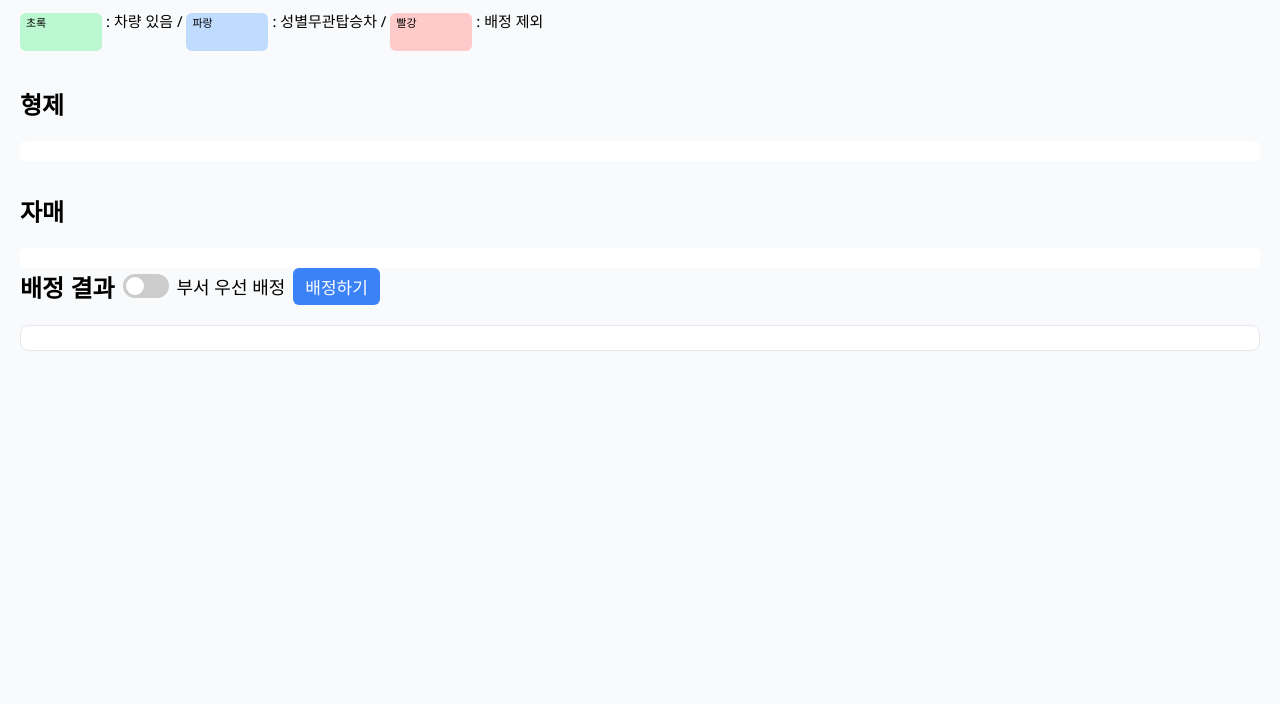
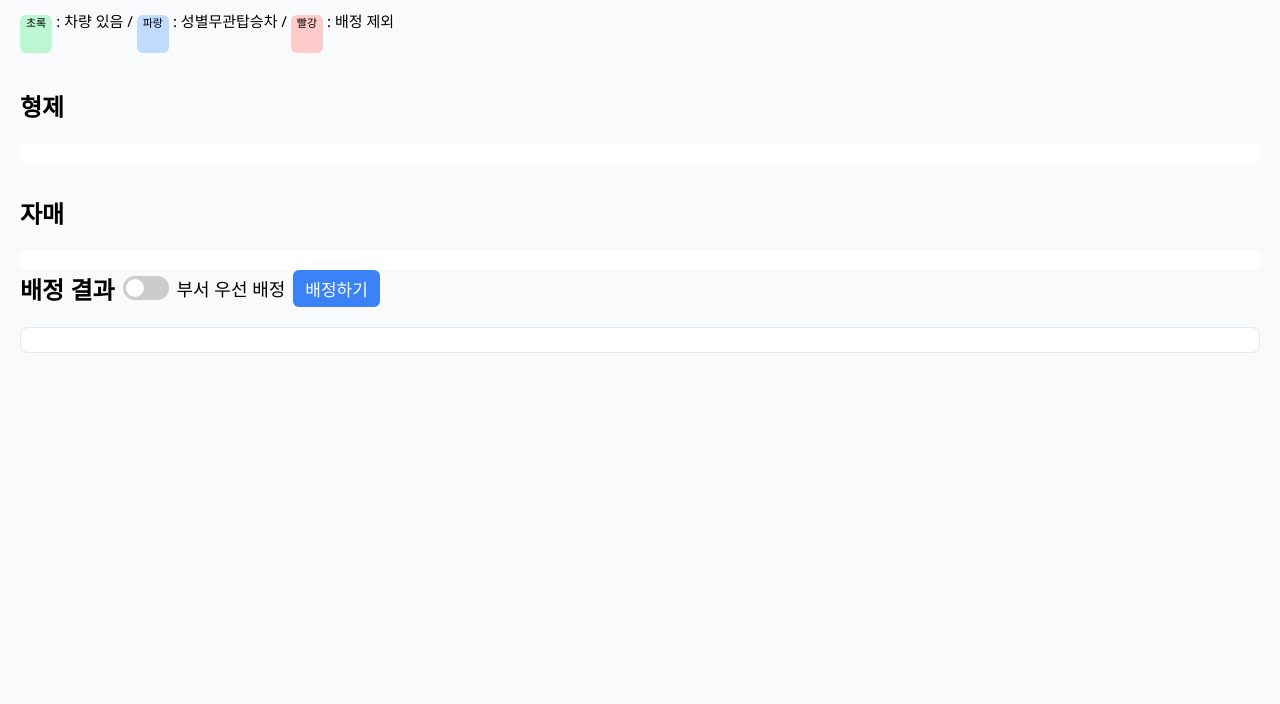
Before and after one commit to jw0921-kim/car, a plain HTML site: page index.html in a window 1280 px wide. Shown: the part 96-800 px from the top of the page. Drawn offline with Linux system fonts and the light colour scheme.

Commit message:
Update style.css

```diff
--- a/style.css
+++ b/style.css
@@ -50,15 +50,16 @@ h1 {
   display: flex;
   align-items: center;
   justify-content: center;
-  min-width: 70px;
+  min-width: auto;
   height: 34px;
-  padding: 4px 6px;
+  padding: 2px 4px;
+  line-height: 1.1;
   border-radius: 6px;
   background: #d1d5db;
   cursor: pointer;
   font-size: 18px;
   flex: 0 0 auto;
-  min-width: 70px;
+  min-width: auto;
 }
 
 .card.green { background: #bbf7d0; }
@@ -129,7 +130,7 @@ input:checked + .slider:before {
   display: flex;
   align-items: center;
   justify-content: center;
-  min-width: 70px;
+  min-width: auto;
   height: 34px;
   display: inline-block;
   padding: 2px 6px;
@@ -164,9 +165,10 @@ button:hover {
 }
 
 .card {
-  min-width: 70px;
-  height: 32px;
-  padding: 4px 6px;
+  min-width: auto;
+  height: auto;
+  padding: 2px 4px;
+  line-height: 1.1;
 }
 
 .result-box {
```
